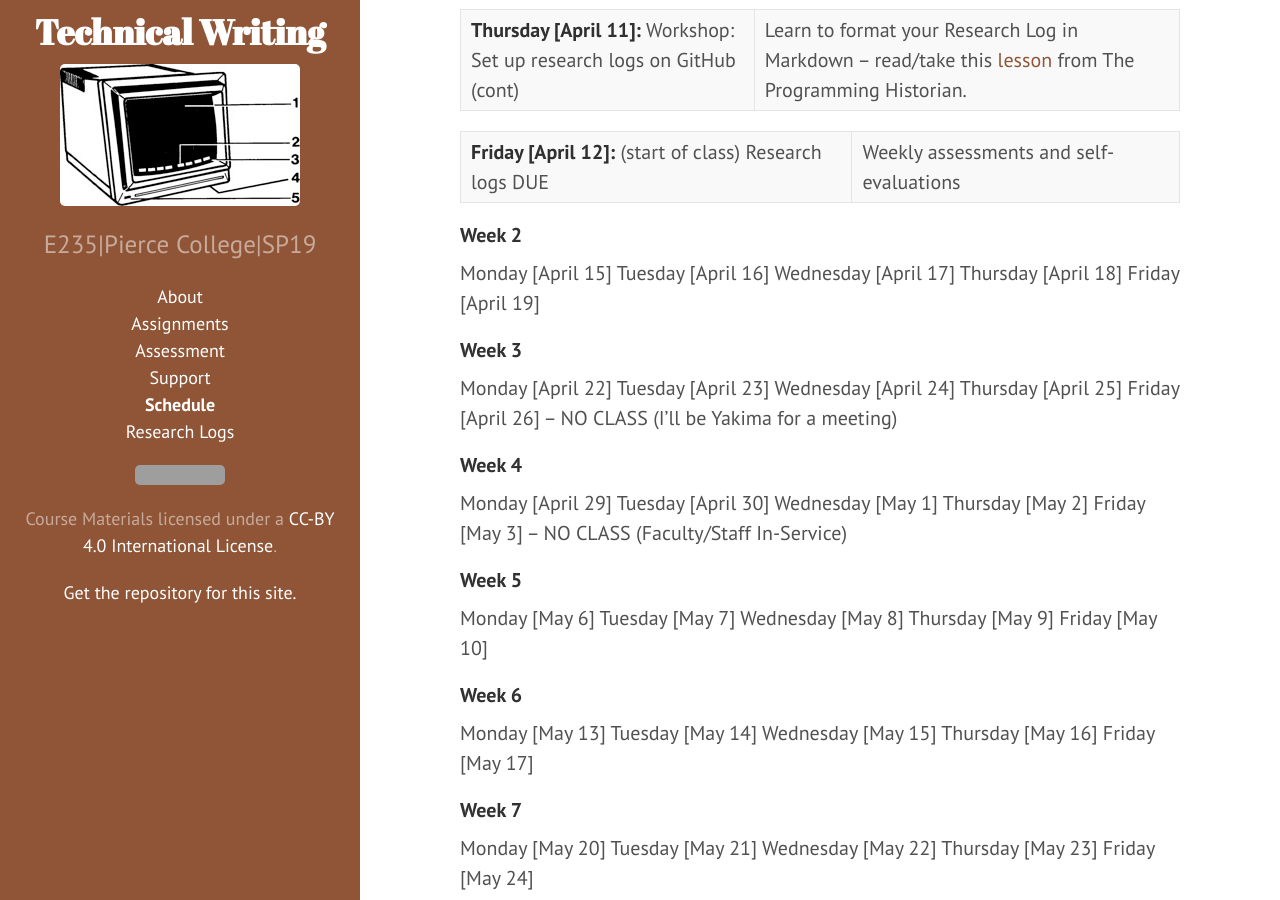
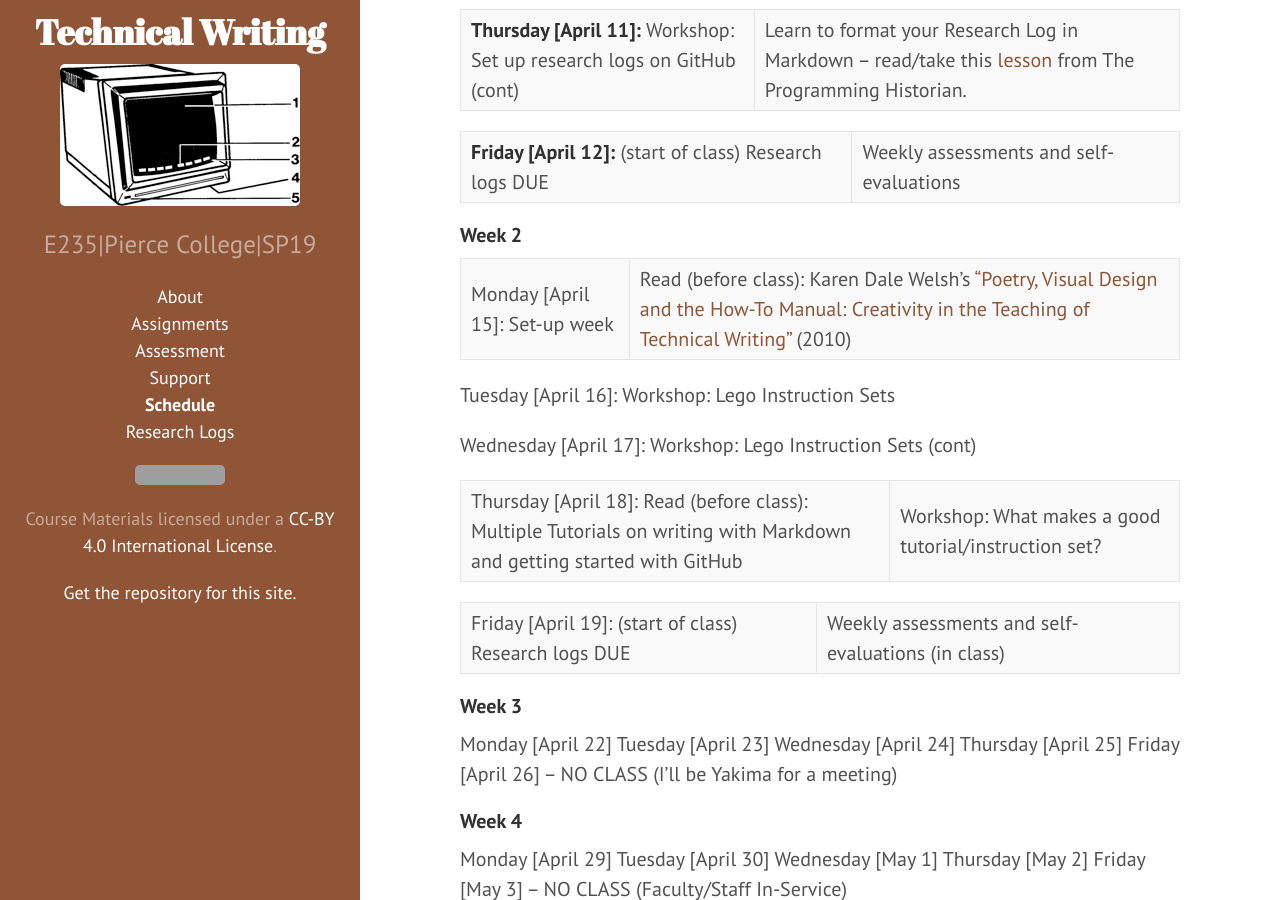
Before and after one commit to jloan/e235, a Jekyll site: the page built from 04schedule.md, in a window 1280 px wide and 900 px high, scrolled down 458 px. Built offline with Jekyll 4.4.1, drawn with Linux system fonts in a browser that asks for light colours; grey boxes are pictures that could not be loaded.

Commit message:
Update 04schedule.md

```diff
--- a/04schedule.md
+++ b/04schedule.md
@@ -17,11 +17,15 @@ Monday [April 8]: Intro course/talk syllabus
 
 #### Week 2
 
-Monday [April 15]
-Tuesday [April 16]
-Wednesday [April 17]
-Thursday [April 18]
-Friday [April 19]
+Monday [April 15]: Set-up week | Read (before class): Karen Dale Welsh's ["Poetry, Visual Design and the How-To Manual: Creativity in the Teaching of Technical Writing"](https://ezproxy.pierce.ctc.edu:2057/docview/237307200/fulltext/EA8940D7FEA24DE2PQ/1?accountid=2280) (2010)
+
+Tuesday [April 16]: Workshop: Lego Instruction Sets
+
+Wednesday [April 17]: Workshop: Lego Instruction Sets (cont)
+
+Thursday [April 18]: Read (before class): Multiple Tutorials on writing with Markdown and getting started with GitHub | Workshop: What makes a good tutorial/instruction set?
+
+Friday [April 19]: (start of class) Research logs DUE | Weekly assessments and self-evaluations (in class)
 
 #### Week 3
 
```
